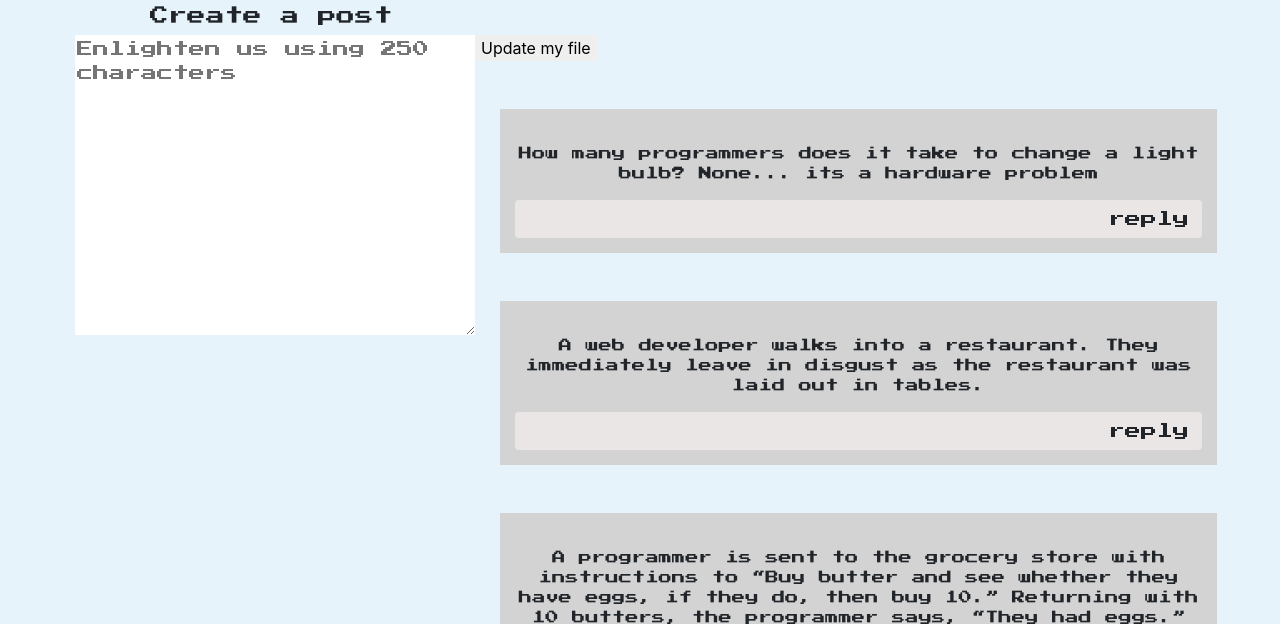
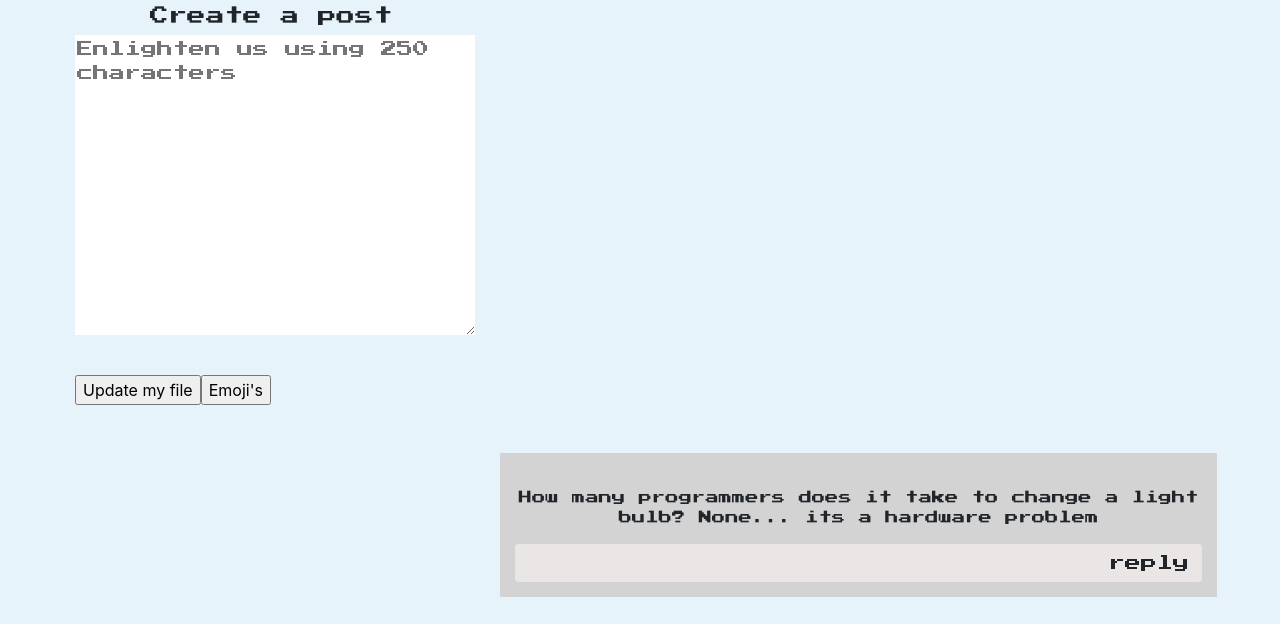
Before and after one commit to SuperBrava/LAP-1-PROJECT-Frontend, a plain HTML site: page gaming.html in a window 1280 px wide. Shown: the part 176-800 px from the top of the page. Drawn offline with nearby package versions, Linux system fonts and the light colour scheme.

Commit message:
have fixed the images and created transparent backgrounds

```diff
--- a/gaming.html
+++ b/gaming.html
@@ -43,8 +43,13 @@
         <div class="textareadiv">
             <h5></h5>
           <textarea id="postbar" name="postbar" maxlength="250" rows="4" cols="50" placeholder="Enlighten us using 250 characters"></textarea>
-          <input type="submit" name="submit" value="Update my file" class="postbtn">
         </div>
+        <div class="buttonlist">
+            <ul class="btnlist">
+                <li><input class="btn1" type="submit" value="Update my file"></li>
+                <li><input class="btn1" type="submit" value="Emoji's"></li>
+            </ul>
+            </div>
         </form>
 
         <div class="ml-auto mt-5 mr-5 col-lg-7 col-md-8 col-sm-10">
--- a/style.css
+++ b/style.css
@@ -1,12 +1,8 @@
+
 .btn{
     background-color: rgba(243, 237, 237, 0.753);
     font-family: 'retrofont';
     align-self: flex-end;
-}
-
-.postbtn{
-    border: none;
-
 }
 
 /*need to align the buttons*/
@@ -17,6 +13,17 @@
     font-size: 10pt;
     padding-top: 20px;
 
+}
+
+.buttonlist{
+    padding-top: 340px;
+    margin-left: 35px;
+}
+
+.btnlist{
+    display: flex;
+    flex: row;
+    list-style: none;
 }
 
 .card-icon{
@@ -56,10 +63,6 @@ h2{
     margin-left:75px;
 }
 
-.textareadiv{
-    position: relative;
-    display: block;
-}
 
 /*This is not working still working on it, because I've put a placeholder
 for now for max char but perhaps a fixed one would look better
@@ -73,17 +76,18 @@ for now for max char but perhaps a fixed one would look better
     }
 */
 
+
 textarea{
     border: none;
     height: 300px;
     width: 400px;
    font-family: 'retrofont';
-   padding: 0.4;
-   padding-bottom: 250px;
    overflow: hidden;
-   display: inline-block;
+   display: flex;
    float: left;
+
 }
+
 
 @font-face {
     font-family: 'retrofont';
@@ -116,6 +120,7 @@ body{
     background-color: lightgray;
     font-family: 'retrofont';
     font-size: 8pt;
+
 }
 .post .btn{
     background-color: rgba(243, 237, 237, 0.753);
```
Also changed, not shown: graphics.html (+8 -4 lines), index.html (+4 -4 lines), programming.html (+6 -1 lines), technology.html (+6 -1 lines), assets/Better retro comp.png (added).
